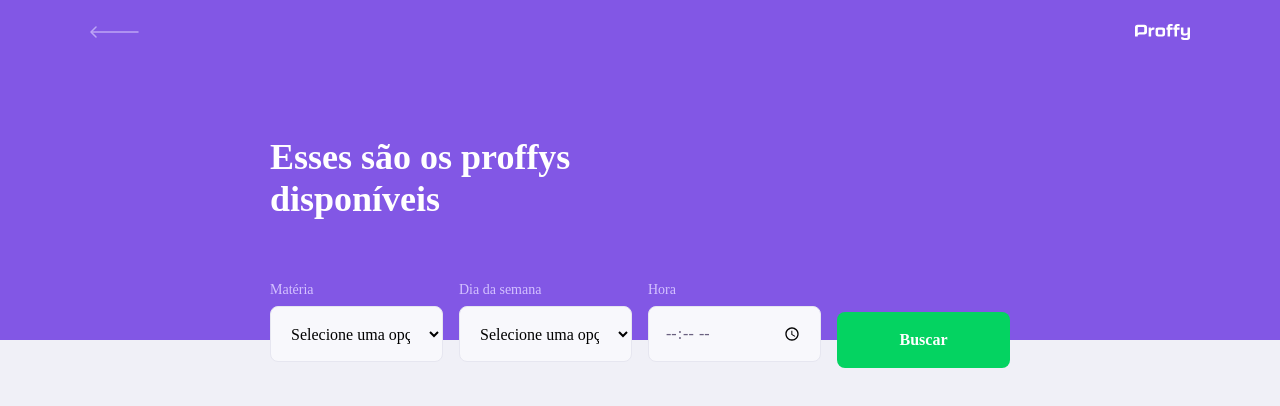
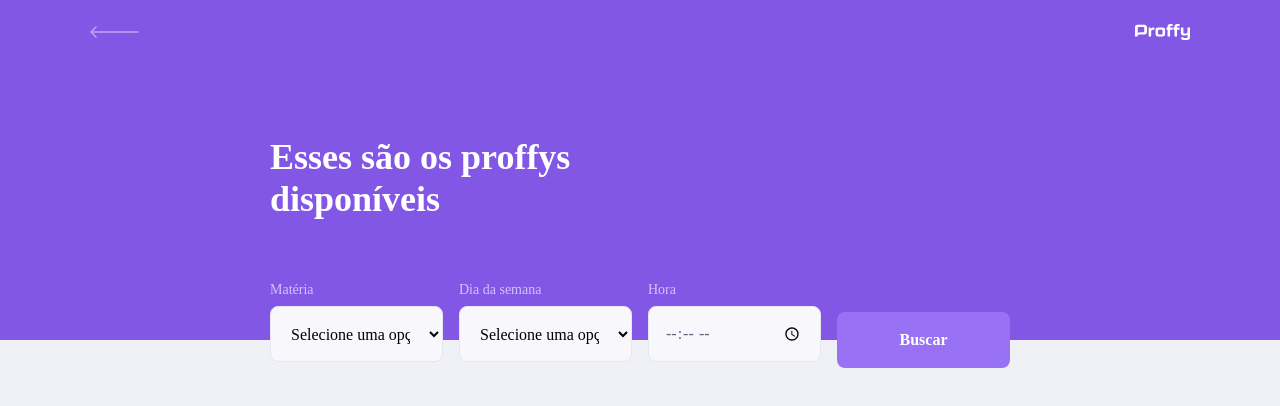
Before and after one commit to marianefelix/proffy, a React (Create React App) app in the folder web/: page /study in a window 1280 px wide. Shown: the top 406 px of the page. Built offline with nearby package versions, Linux system fonts and the light colour scheme; the HTML template or start-up script is replaced by a standard one.

Commit message:
Alteração na estilização do botão na study page

```diff
--- a/web/src/pages/TeacherList/styles.css
+++ b/web/src/pages/TeacherList/styles.css
@@ -14,7 +14,7 @@
 #search-teachers button{
     width: 100%;
     height: 5.6rem;
-    background: var(--color-secundary);
+    background: var(--color-primary-lighter);
     color: var(--color-button-text);
     border: 0;
     border-radius: 0.8rem;
@@ -29,14 +29,13 @@
 }
 
 #search-teachers button:hover {
-    background: var(--color-secundary-dark);
+    background-color: var(--color-primary-light);
 }
 
 #page-teacher-list main{
     margin: 3.2rem auto;
     width: 90%;
 }
-
 
 @media(min-width: 700px){
     #search-teachers{
```
